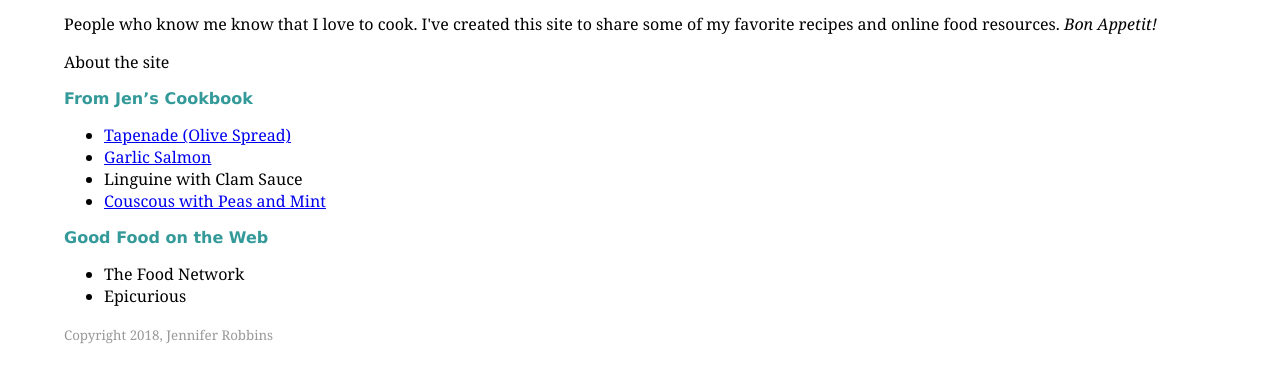
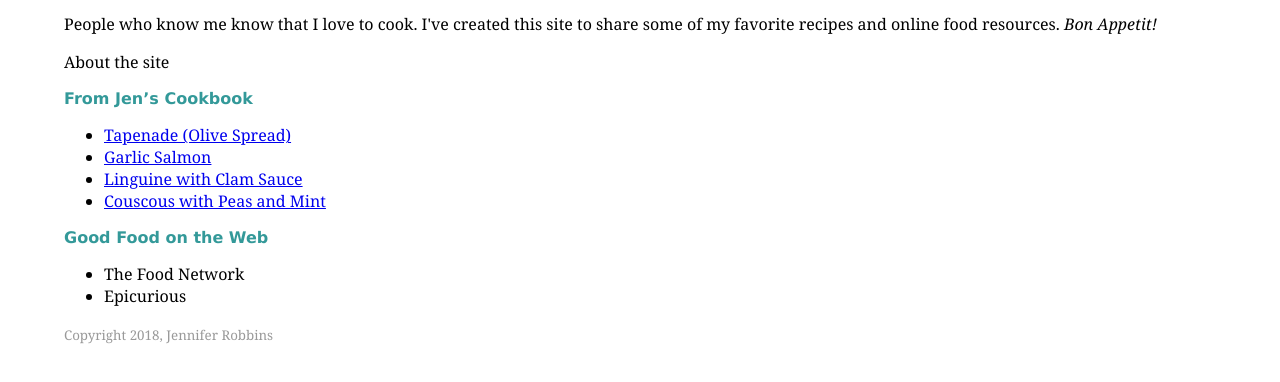
Before and after one commit to katelabrador/fid, a plain HTML site: page Jenskitchen/index.html in a window 1280 px wide. Shown: the part 106-488 px from the top of the page. Drawn offline with Linux system fonts and the light colour scheme.

Commit message:
Update index.html

```diff
--- a/Jenskitchen/index.html
+++ b/Jenskitchen/index.html
@@ -37,7 +37,7 @@ small {
 <ul>
 	<li> <a href="Recipes/tapenade.html">Tapenade (Olive Spread)</a> </li>
 <li> <a href="Recipes/salmon.html">Garlic Salmon</a> </li>
-  <li>Linguine with Clam Sauce</li>
+<li> <a href="Recipes/Pasta/linguine.html">Linguine with Clam Sauce</a> </li>
 <li> <a href="Recipes/Pasta/couscous.html">Couscous with Peas and Mint</a> </li>
 </ul>
 
```
